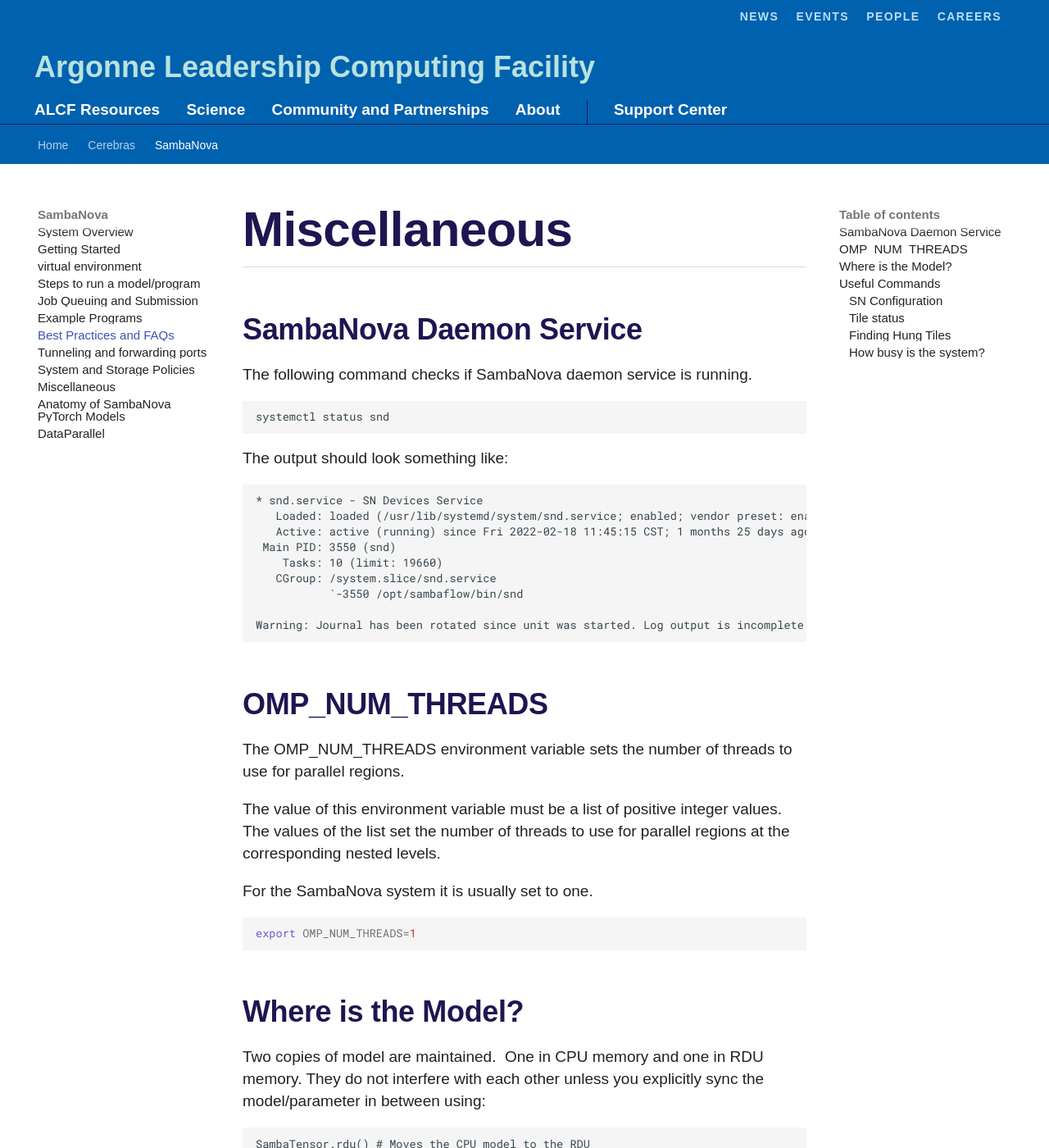
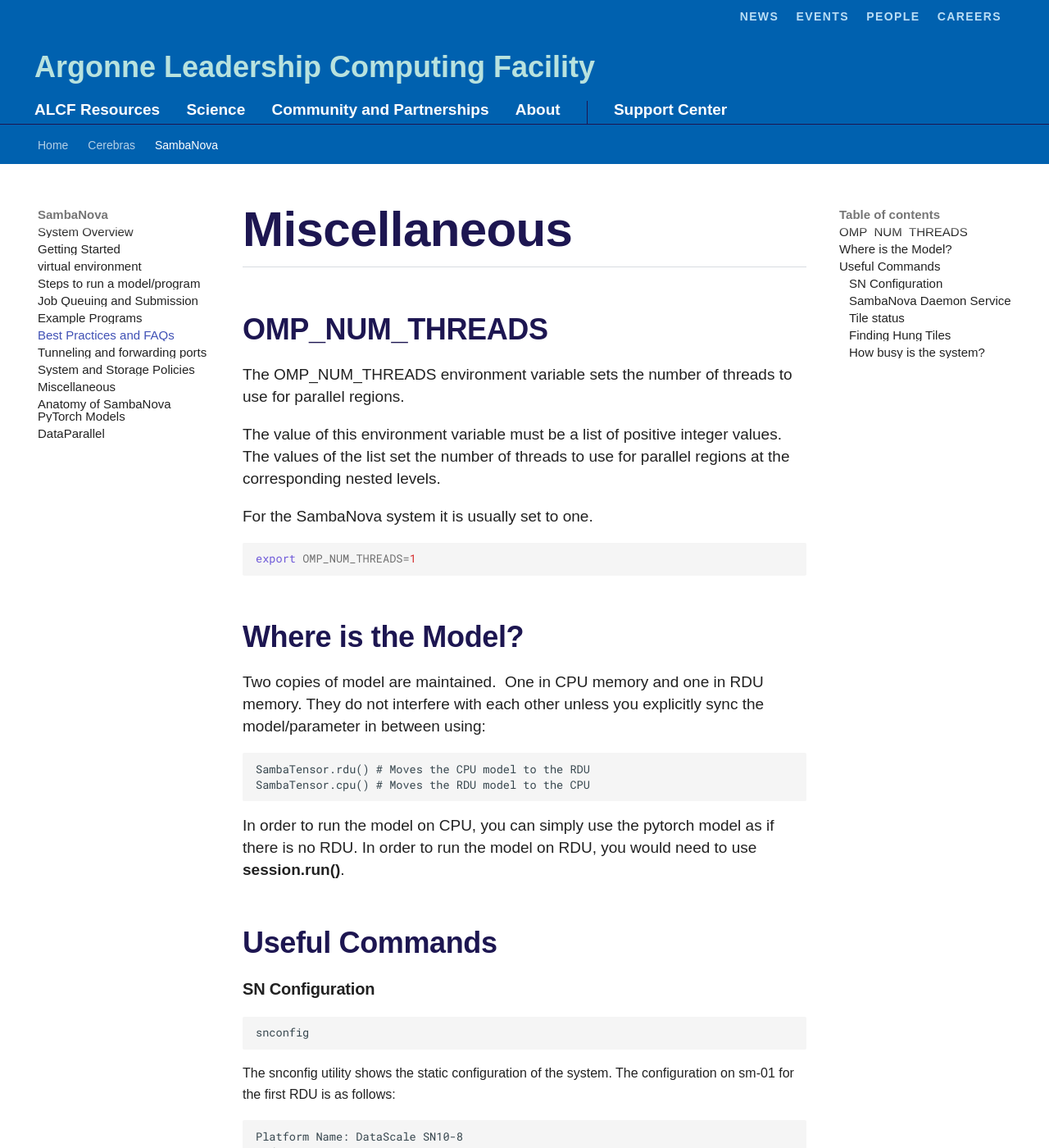
Before and after one commit to argonne-lcf/ai-testbed-userdocs, an MkDocs documentation site: the page built from docs/sambanova/Best-Practices-and-FAQs.md, in a window 1280 px wide and 1400 px high. Shown: the whole window at 82% size. Built offline with MkDocs 1.6.1 and Material for MkDocs 9.7.7, drawn with Linux system fonts in a browser that asks for light colours; some web fonts are replaced; comment, search, counter and statistics services are not loaded; some of the changed text lies outside the part shown.

Commit message:
Update Best-Practices-and-FAQs.md

````diff
--- a/docs/sambanova/Best-Practices-and-FAQs.md
+++ b/docs/sambanova/Best-Practices-and-FAQs.md
@@ -1,27 +1,4 @@
 # Miscellaneous
-
-
-## SambaNova Daemon Service
-
-The following command checks if SambaNova daemon service is running.
-
-```bash
-systemctl status snd
-```
-
-The output should look something like:
-
-```text
-* snd.service - SN Devices Service
-   Loaded: loaded (/usr/lib/systemd/system/snd.service; enabled; vendor preset: enabled)
-   Active: active (running) since Fri 2022-02-18 11:45:15 CST; 1 months 25 days ago
- Main PID: 3550 (snd)
-    Tasks: 10 (limit: 19660)
-   CGroup: /system.slice/snd.service
-           `-3550 /opt/sambaflow/bin/snd
-
-Warning: Journal has been rotated since unit was started. Log output is incomplete or unavailable.
-```
 
 ## OMP_NUM_THREADS
 
@@ -236,10 +213,8 @@
 ### SN Configuration
 
 ```bash
-sntilestat
+snconfig
 ```
-SambaNova node can be accessed as sm-01.ai.alcf.anl.gov.
-
 The snconfig utility shows the static configuration of the system. The configuration on sm-01 for the first RDU is as follows:
 
 ```text
@@ -313,6 +288,28 @@
 /XRDU_3/RDU_1/TILE_3 100.0 0.0 0.0 0.0 0.0 0.0
 ```
 
+### SambaNova Daemon Service
+
+The following command checks if SambaNova daemon service is running.
+
+```bash
+systemctl status snd
+```
+
+The output should look something like:
+
+```text
+* snd.service - SN Devices Service
+   Loaded: loaded (/usr/lib/systemd/system/snd.service; enabled; vendor preset: enabled)
+   Active: active (running) since Fri 2022-02-18 11:45:15 CST; 1 months 25 days ago
+ Main PID: 3550 (snd)
+    Tasks: 10 (limit: 19660)
+   CGroup: /system.slice/snd.service
+           `-3550 /opt/sambaflow/bin/snd
+
+Warning: Journal has been rotated since unit was started. Log output is incomplete or unavailable.
+```
+
 ### Tile status
 
 ```bash
````
